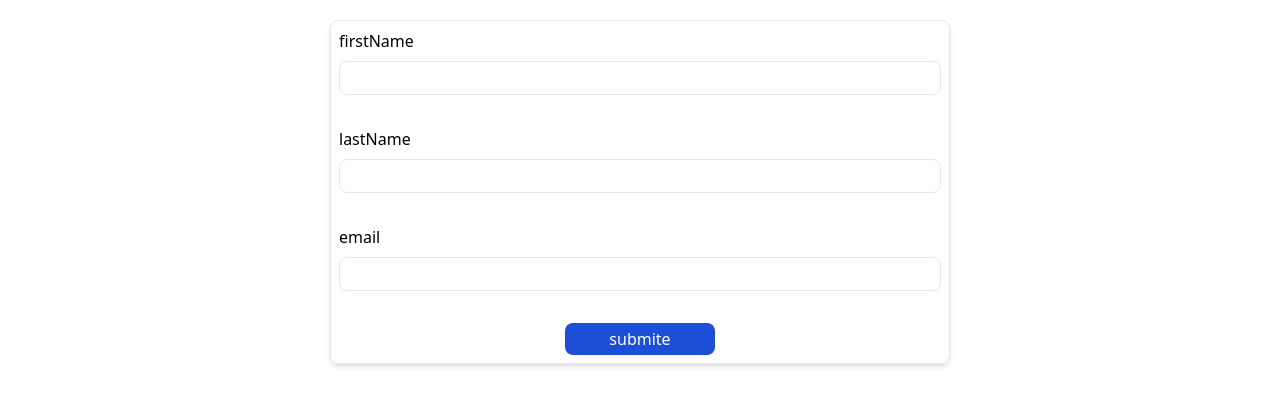
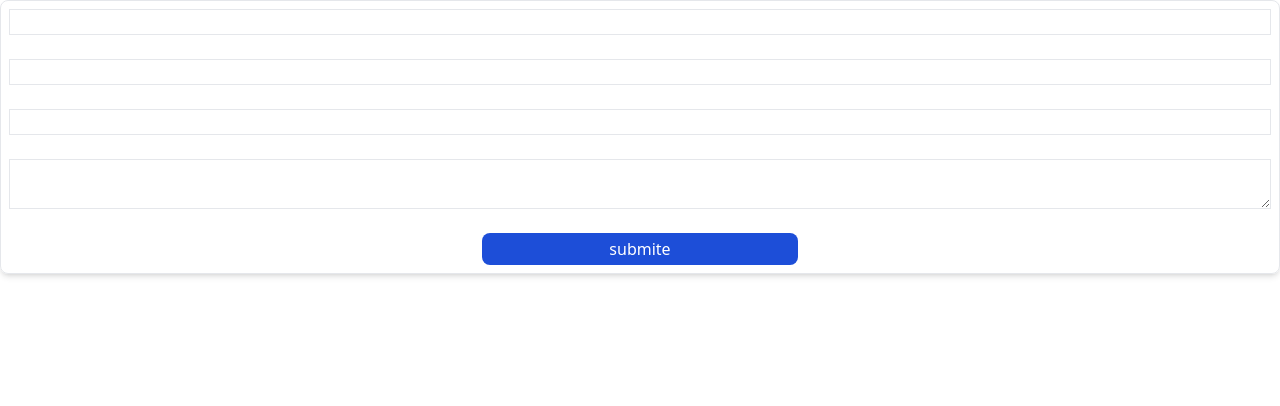
Before and after one commit to aeinmananni/formik, a React (Vite) app: page / in a window 1280 px wide. Shown: the top 406 px of the page. Built offline with nearby package versions, Linux system fonts and the light colour scheme.

Commit message:
add Formik Components

```diff
--- a/src/App.tsx
+++ b/src/App.tsx
@@ -1,7 +1,7 @@
-import PersonalForm from "./components/personal-form";
-
+// import PersonalForm from "./components/personal-form";
+import FormikComponents from "./components/formik-components";
 const App = () => {
-  return <PersonalForm />;
+  return <FormikComponents />;
 };
 
 export default App;
--- /dev/null
+++ b/src/components/formik-components/index.tsx
@@ -0,0 +1,73 @@
+import { Formik, Form, Field, ErrorMessage } from "formik";
+import { initialValues } from "../utils";
+import Button from "../../UI/button";
+import * as Yup from "yup";
+import { PersonalType } from "../../models";
+
+const validationSchema = Yup.object({
+  firstName: Yup.string().required("firstName is required !"),
+  lastName: Yup.string().required("lastName is Required !"),
+  email: Yup.string()
+    .email("Is Not Email Format Validate")
+    .required("Email is Required !"),
+  comments: Yup.string().required("comments is Required !"),
+});
+const FormikComponents = () => {
+  return (
+    <Formik
+      className="flex justify-center items-center w-full p-5"
+      initialValues={initialValues}
+      onSubmit={(values: PersonalType) => console.log(values)}
+      validationSchema={validationSchema}
+    >
+      <Form className="rounded-lg shadow-md flex flex-col justify-center items-start w-full border p-2 gap-6">
+        <div className="flex flex-col gap-1 w-full">
+          <Field
+            type="text"
+            id="firstName"
+            name="firstName"
+            className="border !w-full"
+          />
+          <ErrorMessage name="firstName" className="text-red-500" />
+        </div>
+        <div className="flex flex-col gap-1 w-full">
+          <Field
+            type="text"
+            id="lastName"
+            name="lastName"
+            className="border !w-full"
+          />
+          <ErrorMessage name="lastName" />
+        </div>
+        <div className="flex flex-col gap-1 w-full">
+          <Field
+            type="text"
+            id="email"
+            name="email"
+            className="border !w-full"
+          />
+          <ErrorMessage name="email" />
+        </div>
+        <div className="flex flex-col gap-1 w-full">
+          <Field
+            as={"textarea"}
+            type="text"
+            id="comments"
+            name="comments"
+            className="border !w-full"
+          />
+          <ErrorMessage name="comments" />
+        </div>
+        <div className="flex w-full justify-center items-center">
+          <Button
+            text="submite"
+            type="submit"
+            className="bg-blue-700 w-1/4 p-1 rounded-lg text-white"
+          />
+        </div>
+      </Form>
+    </Formik>
+  );
+};
+
+export default FormikComponents;
--- a/src/models.ts
+++ b/src/models.ts
@@ -1,5 +1,6 @@
 export type PersonalType ={
      firstName:string,
      lastName:string,
-     email:string
+     email:string,
+     comments?:string
 }
```
